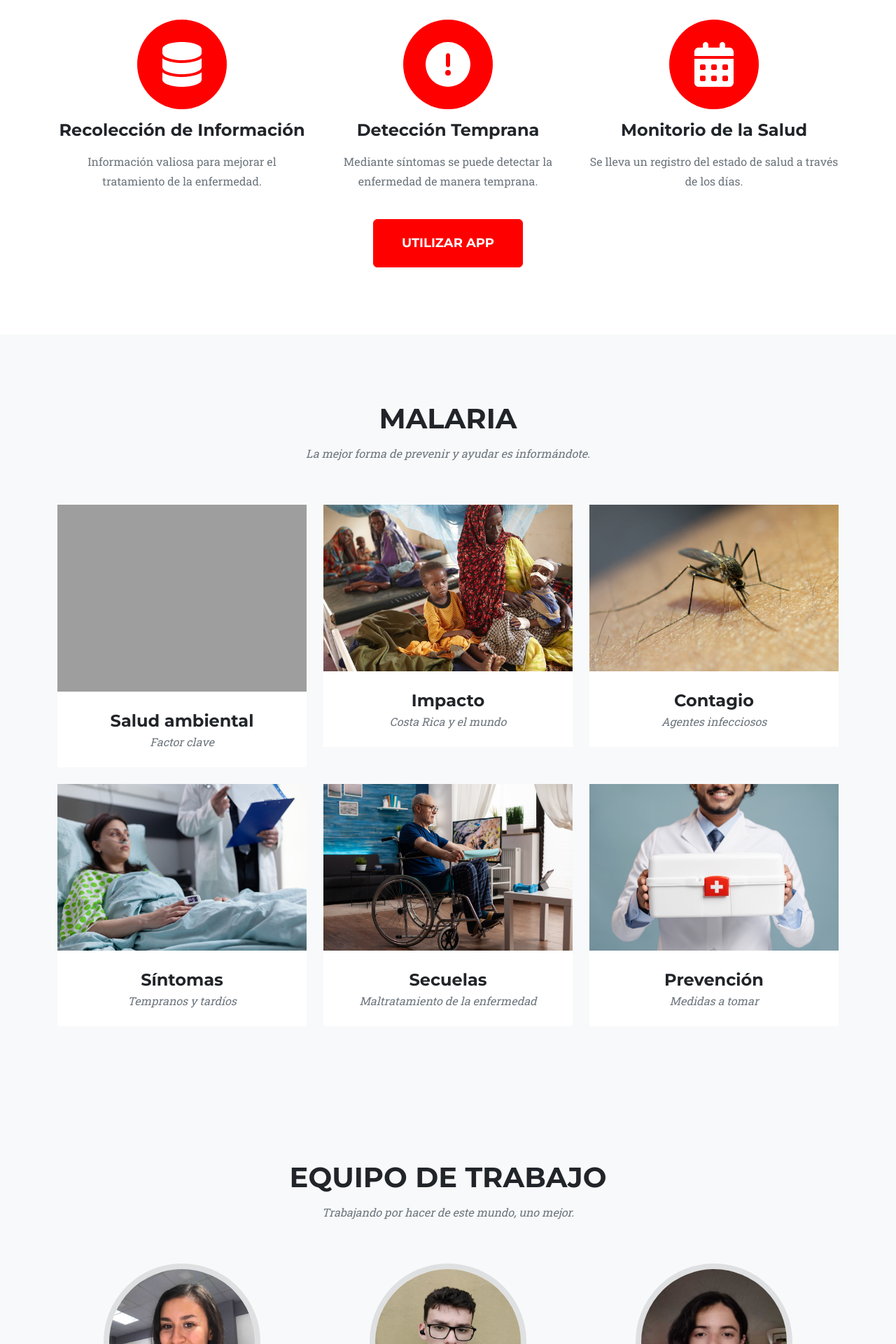
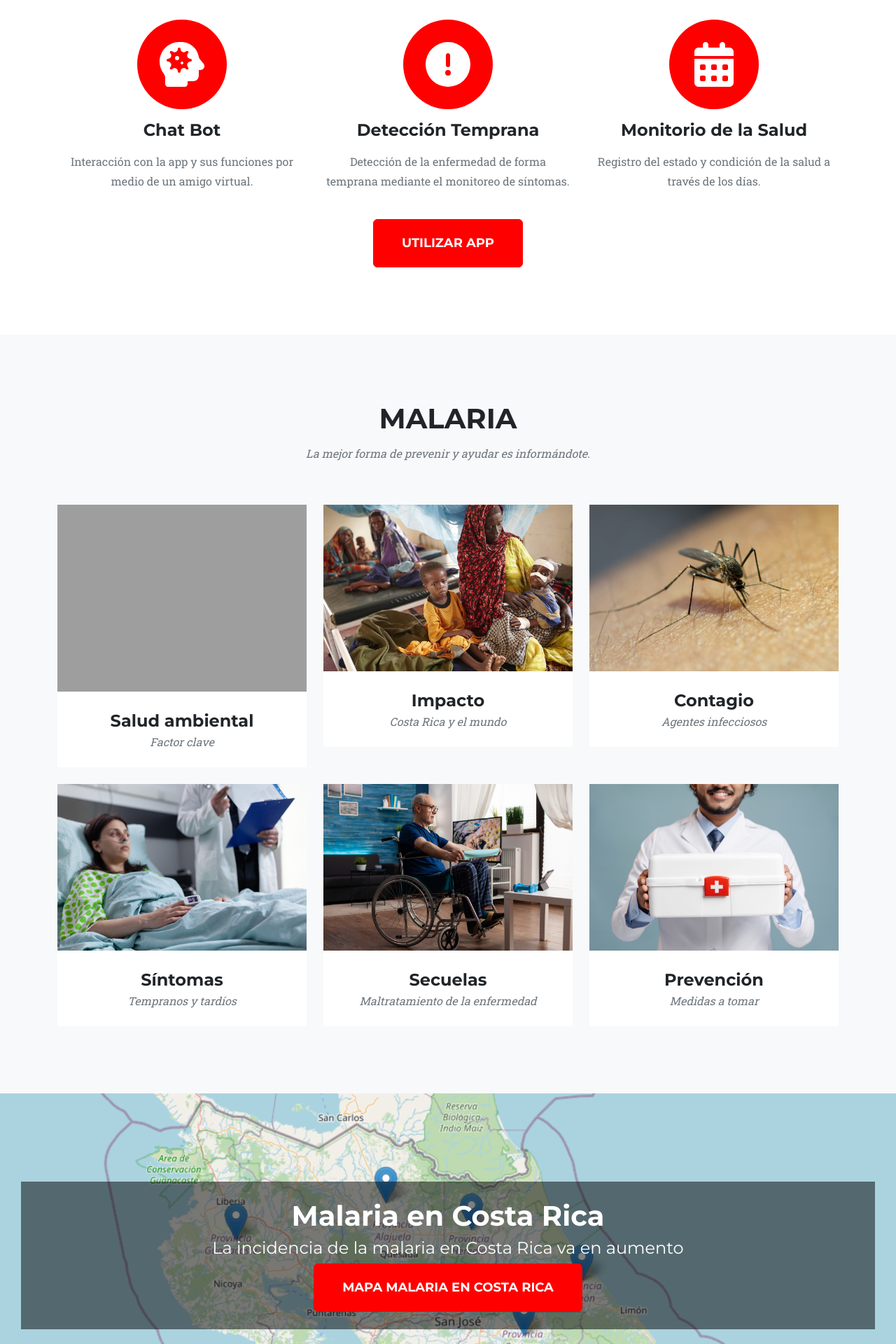
Before and after one commit to zutosuu/MalariaApp, a PHP site: page / in a window 1280 px wide. Shown: the part 960-2880 px from the top of the page at 70% size. Run offline with PHP 8.4, Linux system fonts and the light colour scheme; some libraries are stand-ins or nearby versions; grey boxes are pictures that could not be loaded.

Commit message:
Add Map Section

```diff
--- a/css/styles.css
+++ b/css/styles.css
@@ -1,3 +1,4 @@
+/* Estilos para los enlaces de navegación */
 .nav-link {
     color: white;
     font-weight: bold;
@@ -7,14 +8,16 @@
     color: red;
 }
 
+/* Estilos para los botones de encabezado */
 .header-btn {
     border-color: red;
     background-color: red;
 }
 
+/* Estilos para la barra de navegación de inicio de sesión */
 #loginNav {
     background-color: var(--bs-body-color);
-    font-family: "Montserrat", -apple-system, BlinkMacSystemFont, "Segoe UI", Roboto, "Helvetica Neue", Arial, sans-serif, "Apple Color Emoji", "Segoe UI Emoji", "Segoe UI Symbol", "Noto Color Emoji";
+    font-family: "Montserrat", sans-serif;
     font-size: 0.95rem;
     letter-spacing: 0.0625em;
 }
@@ -22,14 +25,36 @@
 .navbar-brand-login {
     font-size: 1.25em;
     color: red;
-    font-family: "Montserrat", -apple-system, BlinkMacSystemFont, "Segoe UI", Roboto, "Helvetica Neue", Arial, sans-serif, "Apple Color Emoji", "Segoe UI Emoji", "Segoe UI Symbol", "Noto Color Emoji";
+    font-family: "Montserrat", sans-serif;
     font-weight: 700;
     letter-spacing: 0.0625em;
     text-transform: uppercase;
     text-decoration: none;
 }
 
-/* Estilo del pop-up */
+
+#map{
+    background-image: url('../assets/img/costarica-map.png');
+    background-size: cover;
+    background-repeat: no-repeat;
+    background-attachment: fixed;
+    height: 60vh;
+    width: 100%;
+}
+
+/* Estilos para el contenedor de mapa */
+.map-container {
+    display: flex;
+    flex-direction: column;
+    justify-content: center;
+    align-items: center;
+    margin: 30px;
+    padding: 25px;
+    color: white;
+    background-color: rgba(0, 0, 0, 0.5);
+}
+
+/* Estilos para el pop-up */
 #miPopup {
     display: none;
     position: fixed;
@@ -40,17 +65,17 @@
     padding: 20px;
     border: 1px solid #ccc;
     box-shadow: 0 4px 8px 0 rgba(0, 0, 0, 0.2);
+    z-index: 1000;
 }
 
-/* Estilo para el contenedor del mapa */
-#map {
+/* Estilos para el contenedor del mapa */
+#map-navegator {
     width: 100vw;
-    /* Ancho del 100% de la ventana gráfica */
     height: 92vh;
-    /* Alto del 100% de la ventana gráfica */
     background-color: lightblue;
 }
 
+/* Estilos para elementos en el mapa */
 #coordinates {
     position: absolute;
     bottom: 10px;
--- a/index.php
+++ b/index.php
@@ -62,10 +62,10 @@ include("app/bd.php");
                 <div class="col-md-4">
                     <span class="fa-stack fa-4x">
                         <i class="fas fa-circle fa-stack-2x text-primary"></i>
-                        <i class="fas fa-solid fa-database fa-stack-1x fa-inverse"></i>
+                        <i class="fas fa-solid fa-head-side-virus fa-stack-1x fa-inverse"></i>
                     </span>
-                    <h4 class="my-3">Recolección de Información</h4>
-                    <p class="text-muted">Información valiosa para mejorar el tratamiento de la enfermedad.</p>
+                    <h4 class="my-3">Chat Bot</h4>
+                    <p class="text-muted">Interacción con la app y sus funciones por medio de un amigo virtual.</p>
                 </div>
 
                 <div class="col-md-4">
@@ -74,7 +74,7 @@ include("app/bd.php");
                         <i class="fas fa-solid fa-circle-exclamation fa-stack-1x fa-inverse"></i>
                     </span>
                     <h4 class="my-3">Detección Temprana</h4>
-                    <p class="text-muted">Mediante síntomas se puede detectar la enfermedad de manera temprana.</p>
+                    <p class="text-muted">Detección de la enfermedad de forma temprana mediante el monitoreo de síntomas.</p>
                 </div>
 
                 <div class="col-md-4">
@@ -83,7 +83,7 @@ include("app/bd.php");
                         <i class="fas fa-solid fa-calendar-days fa-stack-1x fa-inverse"></i>
                     </span>
                     <h4 class="my-3">Monitorio de la Salud</h4>
-                    <p class="text-muted">Se lleva un registro del estado de salud a través de los días.</p>
+                    <p class="text-muted">Registro del estado y condición de la salud a través de los días.</p>
                 </div>
             </div>
         </div>
@@ -392,6 +392,15 @@ include("app/bd.php");
         </div>
     </div>
 
+    <!-- MAP-->
+    <section class="page-section bg-light" id="map">
+        <div class="map-container">
+            <h1>Malaria en Costa Rica</h1>
+            <h4 style="font-weight: normal;">La incidencia de la malaria en Costa Rica va en aumento</h4>
+            <a class="btn btn-primary btn-xl text-uppercase header-btn" href="./mapa.php">Mapa Malaria en Costa Rica</a>
+        <div>
+    </section>
+
     <!-- TEAM-->
     <section class="page-section bg-light" id="team">
         <div class="container">
--- a/mapa.php
+++ b/mapa.php
@@ -16,10 +16,10 @@ include("app/bd.php");
     <?php include("templates/nav.php"); ?>
     <!-- Contenedor del mapa -->
     <br><br>
-    <div id="map"></div>
+    <div id="map-navegator"></div>
     <!-- Información de coordenadas -->
     <select name="año" id="year-select">
-        <option value="2022">2023</option>
+        <option value="2023">2023</option>
         <option value="2022">2022</option>
         <option value="2021">2021</option>
         <option value="2020">2020</option>
@@ -31,7 +31,7 @@ include("app/bd.php");
 
     <script>
         // Inicializar el mapa centrado en Costa Rica
-        var mymap = L.map('map').setView([9.7489, -83.7534], 8);
+        var mymap = L.map('map-navegator').setView([9.7489, -83.7534], 8);
 
         // Agregar una capa de mapas base (OpenStreetMap)
         L.tileLayer('https://{s}.tile.openstreetmap.org/{z}/{x}/{y}.png', {
```
Also changed, not shown: app/index.php (+10 -1 lines), login.php (+42 -48 lines), assets/img/costarica-map.png (added).
